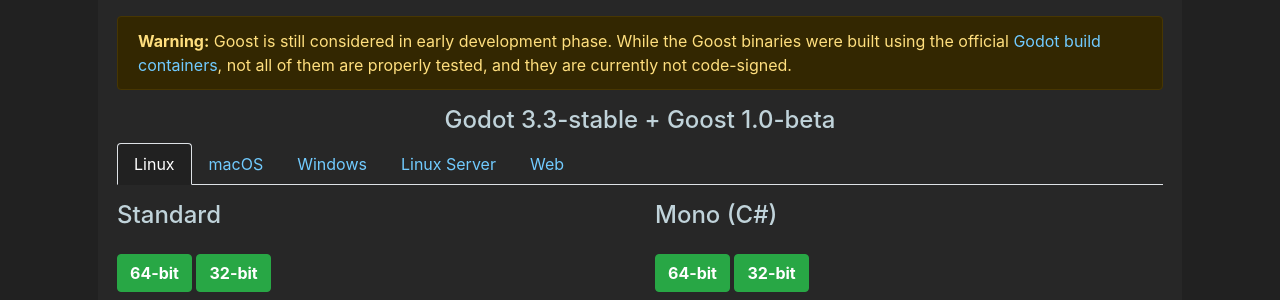
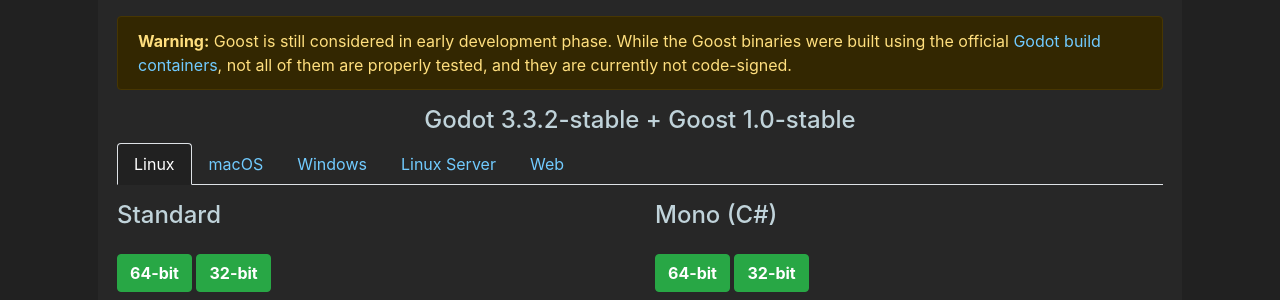
Before and after one commit to goostengine/goostengine.github.io, a Jekyll site: the page built from download.html, in a window 1280 px wide. Shown: the part 322-622 px from the top of the page. Built offline with Jekyll 4.4.1, drawn with Linux system fonts in a browser that asks for light colours.

Commit message:
Update download links to `1.0-stable`

```diff
--- a/_data/version.json
+++ b/_data/version.json
@@ -1,6 +1,7 @@
 {
-    "goost": "1.0-beta",
-    "godot": "3.3-stable",
-    "godot_templates": "3.3.stable",
+    "goost": "1.0-stable",
+    "godot": "3.3.2-stable",
+    "godot_raw": "3.3.2",
+    "godot_templates": "3.3.2.stable",
     "download_url_root": "https://github.com/goostengine/goost/releases/download/"
 }
--- a/download.html
+++ b/download.html
@@ -22,7 +22,7 @@
     </div>
 
     {%- capture base_link -%}
-    {{ site.data.version.download_url_root | append: site.data.version.goost | append: "-gd3" }}
+    {{ site.data.version.download_url_root }}{{ site.data.version.goost }}{{ "%2B" }}{{ site.data.version.godot_raw }}
     {%- endcapture -%}
 
     {%- capture download_base_link -%}
```
